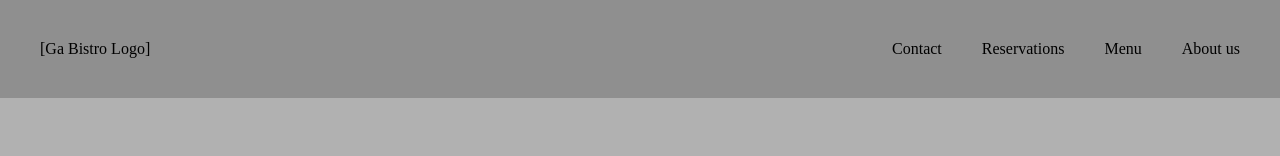
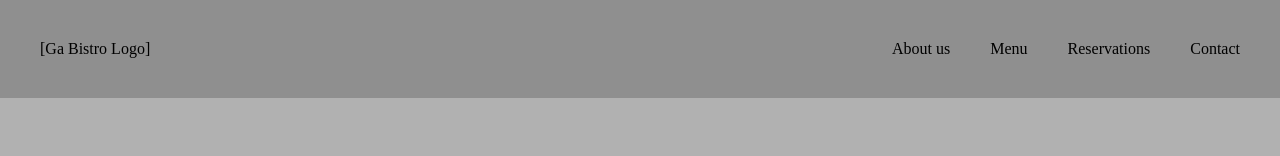
Before and after one commit to andyhdang/ga_bistro, a React (Create React App) app: page / in a window 1280 px wide. Shown: the top 156 px of the page. Built offline with nearby package versions, Linux system fonts and the light colour scheme.

Commit message:
added flexbox layout to Nav

```diff
--- a/src/App/Header/Header.jsx
+++ b/src/App/Header/Header.jsx
@@ -3,7 +3,11 @@ import './Header.scss';
 
 const Header = () => {
     return (
-        <header className={'Header'}>[Ga Bistro Logo]</header>
+        <header className="Header">
+
+            <a className="logo" href="#">[Ga Bistro Logo]</a>
+
+        </header>
     );
 }
 
--- a/src/App/Header/Header.scss
+++ b/src/App/Header/Header.scss
@@ -2,7 +2,17 @@
     background: gray;
     padding: 20px;
     text-align: center;
+
+    .logo {
+        text-decoration: none;
+        color: black;
+
+        &:hover {
+            color: white;
+        }
+    }
 }
+
 
 @media screen and (min-width: 800px) {
     .Header {
--- a/src/App/Nav/Nav.jsx
+++ b/src/App/Nav/Nav.jsx
@@ -36,13 +36,19 @@ const Nav = () => {
                 //if the showMenu is true
                 showMenu &&
 
-            <div id="links">
+            <div className="navBarLinks">
 
-                <a className="logo">[Ga Bistro Logo]</a>
-                <a className="alignright" href="#" >About us</a>
-                <a className="alignright" href="#" >Menu</a>
-                <a className="alignright" href="#" >Reservations</a>
-                <a className="alignright" href="#" >Contact</a>
+                <a className="logo" href="#">[Ga Bistro Logo]</a>
+
+            <div className="navs">
+
+                <a className="nav about" href="#" >About us</a>
+                <a className="nav menu" href="#" >Menu</a>
+                <a className="nav reservations" href="#" >Reservations</a>
+                <a className="nav contact" href="#" >Contact</a>
+
+            </div>
+
 
             </div>
             }
--- a/src/App/Nav/Nav.scss
+++ b/src/App/Nav/Nav.scss
@@ -68,16 +68,14 @@
 @media screen and (min-width: 800px) {
 
     .Nav {
+        .navBarLinks {
+            display: flex;
+            justify-content: space-between;
 
-        .logo {
-            display: inline-block;
-        }
-        #links {
-            text-align: left;
-        }
-        .alignright {
-            float: right;
-        }
-
+            .logo {
+                display: inline-block;
+            }
         }
     }
+
+    }
```
